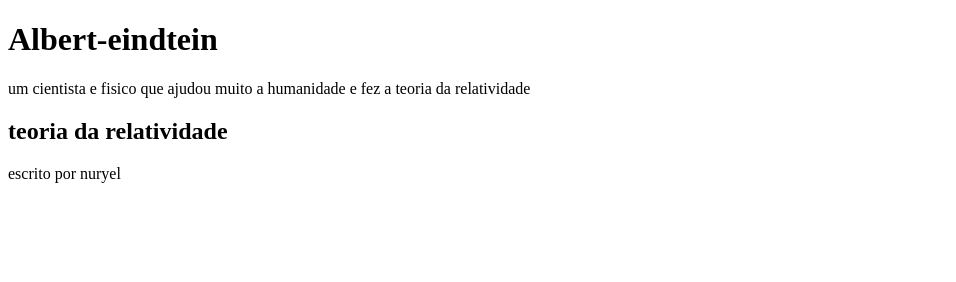
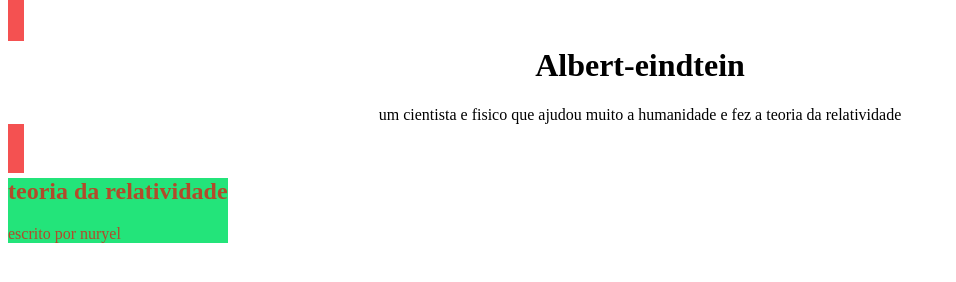
Before and after one commit to nuryel22/albert-einstein, a plain HTML site: page index.html in a window 1280 px wide. Shown: the whole page, without its empty margins (0-956 px from the left). Drawn offline with Linux system fonts and the light colour scheme.

Commit message:
estilação do cabesalho e do principal 26 de junho

```diff
--- a/index.html
+++ b/index.html
@@ -6,14 +6,28 @@
     <meta name="viewport" content="width=device-width, initial-scale=1.0">
     <title>albert-einstein</title>
     <style>
-header{
-    background-color: #FFF;
+    header{
+        background-color: #f00808b3;
+        color:rgb(0, 0, 0);
+        text-align:center;
+        max-width:400 ;
+        margin: auto;
+        padding: 16px; ;
+        border: #23e47a;
+        display: inline;
 }
+  main{
+    background-color: #23e47a;
+    color: #f00808b3;
+    max-width: fit-content;
+    margin-block-end: auto;
+
+  }
 
     </style>
 </head>
 <body>
- </header>
+ <header>
     <h1>Albert-eindtein</h1>
     <p>um cientista e fisico que ajudou muito a humanidade e fez a teoria da relatividade</p>
  </header>
```
